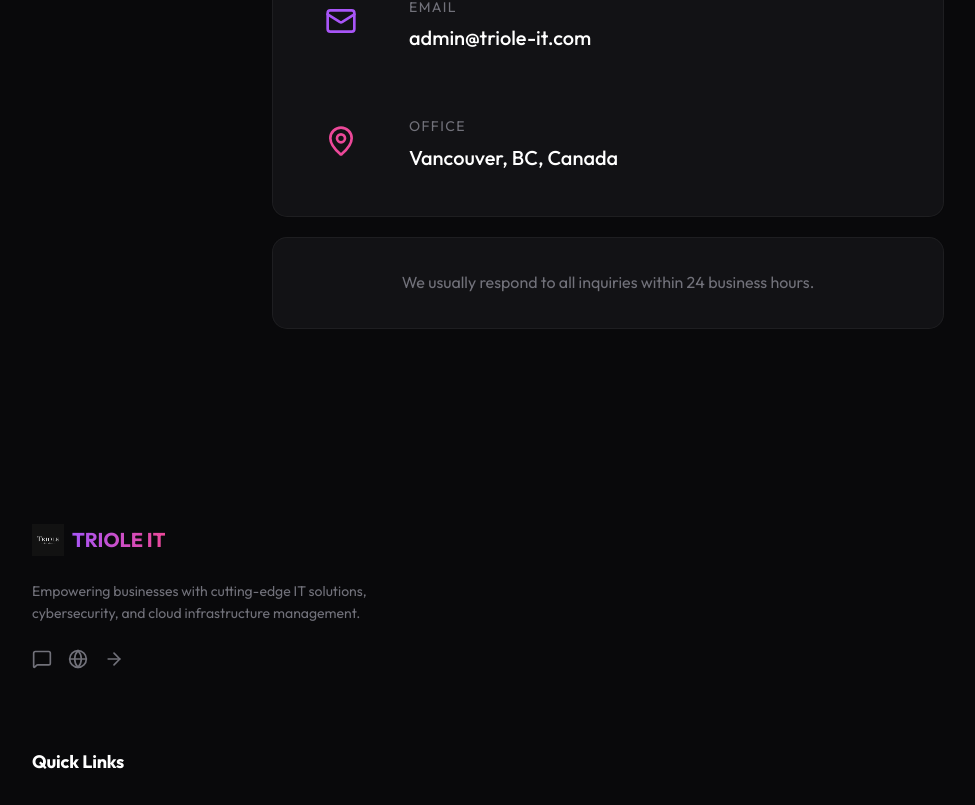
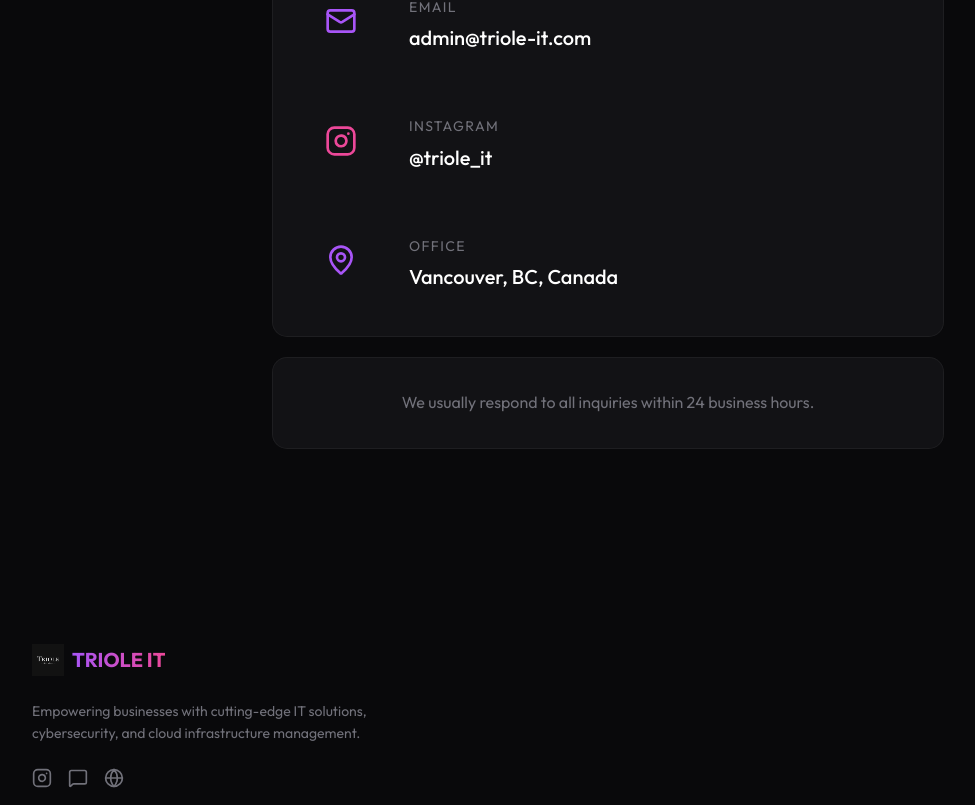
Before and after one commit to AtypicalSysAdmin/triole-it, a React (Vite) app: page /contacts in a window 1280 px wide. Shown: the part 489-1294 px from the top of the page, without its empty margins (32-1007 px from the left). Built offline with nearby package versions, Linux system fonts and the light colour scheme.

Commit message:
Add Instagram handle @triole_it to footer, contact page, and JSON-LD schemas

```diff
--- a/index.html
+++ b/index.html
@@ -40,6 +40,9 @@
         "url": "https://triole-it.com",
         "logo": "https://triole-it.com/logo.png",
         "description": "Triole IT provides next-generation managed IT services, advanced cybersecurity solutions, and scalable cloud infrastructure for modern enterprises.",
+        "sameAs": [
+          "https://www.instagram.com/triole_it/"
+        ],
         "address": {
           "@type": "PostalAddress",
           "addressLocality": "Vancouver",
--- a/src/components/Footer.jsx
+++ b/src/components/Footer.jsx
@@ -1,6 +1,24 @@
 import { Link } from 'react-router-dom';
 import { Mail, MapPin, MessageSquare, Globe, ArrowRight } from 'lucide-react';
 import logo from '../assets/logo.png';
+
+const InstagramIcon = ({ size = 24 }) => (
+  <svg
+    xmlns="http://www.w3.org/2000/svg"
+    width={size}
+    height={size}
+    viewBox="0 0 24 24"
+    fill="none"
+    stroke="currentColor"
+    strokeWidth="2"
+    strokeLinecap="round"
+    strokeLinejoin="round"
+  >
+    <rect width="20" height="20" x="2" y="2" rx="5" ry="5"/>
+    <path d="M16 11.37A4 4 0 1 1 12.63 8 4 4 0 0 1 16 11.37z"/>
+    <line x1="17.5" x2="17.51" y1="6.5" y2="6.5"/>
+  </svg>
+);
 
 const Footer = () => {
   const currentYear = new Date().getFullYear();
@@ -18,9 +36,9 @@ const Footer = () => {
               Empowering businesses with cutting-edge IT solutions, cybersecurity, and cloud infrastructure management.
             </p>
             <div className="flex gap-4">
+              <a href="https://instagram.com/triole_it" target="_blank" rel="noopener noreferrer" className="text-muted hover:text-primary transition-colors" aria-label="Instagram"><InstagramIcon size={20} /></a>
               <a href="#" className="text-muted hover:text-primary transition-colors" aria-label="Send Message"><MessageSquare size={20} /></a>
               <a href="#" className="text-muted hover:text-primary transition-colors" aria-label="Global Presence"><Globe size={20} /></a>
-              <a href="#" className="text-muted hover:text-primary transition-colors" aria-label="Learn More"><ArrowRight size={20} /></a>
             </div>
           </div>
 
@@ -42,6 +60,10 @@ const Footer = () => {
                 <span>admin@triole-it.com</span>
               </li>
               <li className="contact-item">
+                <InstagramIcon size={18} className="contact-icon" />
+                <a href="https://instagram.com/triole_it" target="_blank" rel="noopener noreferrer" className="hover:text-primary transition-colors">@triole_it</a>
+              </li>
+              <li className="contact-item">
                 <MapPin size={18} className="contact-icon" />
                 <span>Vancouver, BC, Canada</span>
               </li>
--- a/src/pages/Contacts.jsx
+++ b/src/pages/Contacts.jsx
@@ -1,18 +1,39 @@
 import { motion } from 'framer-motion';
 import { Mail, MapPin } from 'lucide-react';
 import SEO from '../components/SEO';
+
+const InstagramIcon = ({ size = 24 }) => (
+  <svg
+    xmlns="http://www.w3.org/2000/svg"
+    width={size}
+    height={size}
+    viewBox="0 0 24 24"
+    fill="none"
+    stroke="currentColor"
+    strokeWidth="2"
+    strokeLinecap="round"
+    strokeLinejoin="round"
+  >
+    <rect width="20" height="20" x="2" y="2" rx="5" ry="5"/>
+    <path d="M16 11.37A4 4 0 1 1 12.63 8 4 4 0 0 1 16 11.37z"/>
+    <line x1="17.5" x2="17.51" y1="6.5" y2="6.5"/>
+  </svg>
+);
 
 const Contacts = () => {
   const contactSchema = {
     "@context": "https://schema.org",
     "@type": "ContactPage",
     "name": "Contact Us - Triole IT",
-    "description": "Get in touch with Triole IT's support team in Vancouver. Reach us by email at admin@triole-it.com.",
+    "description": "Get in touch with Triole IT's support team in Vancouver. Reach us by email at admin@triole-it.com or follow @triole_it on Instagram.",
     "mainEntity": {
       "@type": "Organization",
       "name": "Triole IT",
       "url": "https://triole-it.com",
       "email": "admin@triole-it.com",
+      "sameAs": [
+        "https://www.instagram.com/triole_it/"
+      ],
       "address": {
         "@type": "PostalAddress",
         "addressLocality": "Vancouver",
@@ -26,8 +47,8 @@ const Contacts = () => {
     <div className="page-padding">
       <SEO
         title="Contact Us for Free IT Consultation | Triole IT"
-        description="Get in touch with Triole IT's support team in Vancouver. Reach us by email at admin@triole-it.com."
-        keywords="contact IT support, free IT consultation, Vancouver IT company, IT support contact, tech support Vancouver"
+        description="Get in touch with Triole IT's support team in Vancouver. Reach us by email at admin@triole-it.com or follow @triole_it on Instagram."
+        keywords="contact IT support, free IT consultation, Vancouver IT company, IT support contact, tech support Vancouver, Instagram @triole_it"
         schemaMarkup={contactSchema}
       />
       <div className="container-custom">
@@ -51,11 +72,26 @@ const Contacts = () => {
                 <div className="p-5 bg-primary/10 rounded-2xl text-primary"><Mail size={32} /></div>
                 <div>
                   <p className="text-sm text-muted uppercase tracking-widest mb-1">Email</p>
-                  <p className="text-xl font-medium">admin@triole-it.com</p>
+                  <p className="text-xl font-medium">
+                    <a href="mailto:admin@triole-it.com" className="hover:text-primary transition-colors">
+                      admin@triole-it.com
+                    </a>
+                  </p>
                 </div>
               </div>
               <div className="flex items-center gap-8">
-                <div className="p-5 bg-secondary/10 rounded-2xl text-secondary"><MapPin size={32} /></div>
+                <div className="p-5 bg-secondary/10 rounded-2xl text-secondary"><InstagramIcon size={32} /></div>
+                <div>
+                  <p className="text-sm text-muted uppercase tracking-widest mb-1">Instagram</p>
+                  <p className="text-xl font-medium">
+                    <a href="https://instagram.com/triole_it" target="_blank" rel="noopener noreferrer" className="hover:text-secondary transition-colors">
+                      @triole_it
+                    </a>
+                  </p>
+                </div>
+              </div>
+              <div className="flex items-center gap-8">
+                <div className="p-5 bg-primary/10 rounded-2xl text-primary"><MapPin size={32} /></div>
                 <div>
                   <p className="text-sm text-muted uppercase tracking-widest mb-1">Office</p>
                   <p className="text-xl font-medium">Vancouver, BC, Canada</p>
--- a/src/pages/Home.jsx
+++ b/src/pages/Home.jsx
@@ -30,6 +30,9 @@ const Home = () => {
     "@id": "https://triole-it.com/#localbusiness",
     "url": "https://triole-it.com",
     "email": "admin@triole-it.com",
+    "sameAs": [
+      "https://www.instagram.com/triole_it/"
+    ],
     "priceRange": "$$",
     "address": {
       "@type": "PostalAddress",
```
